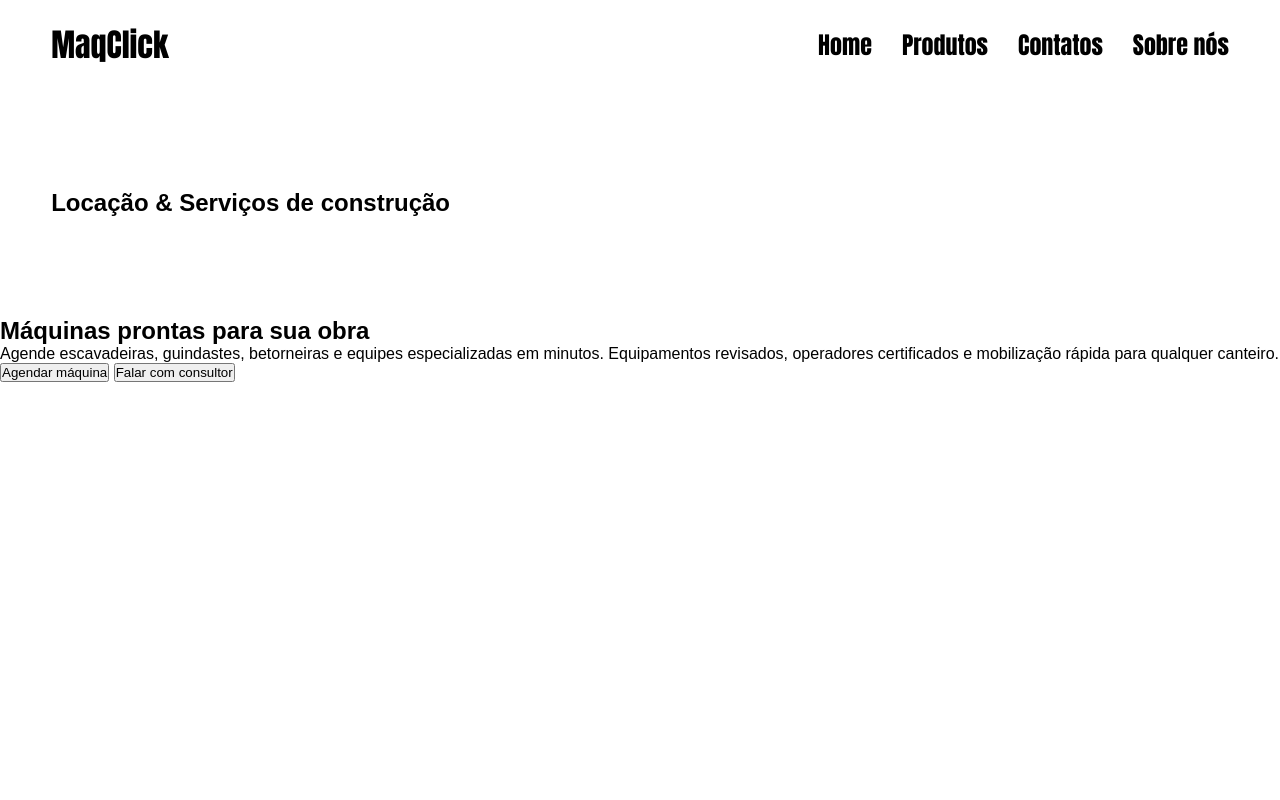
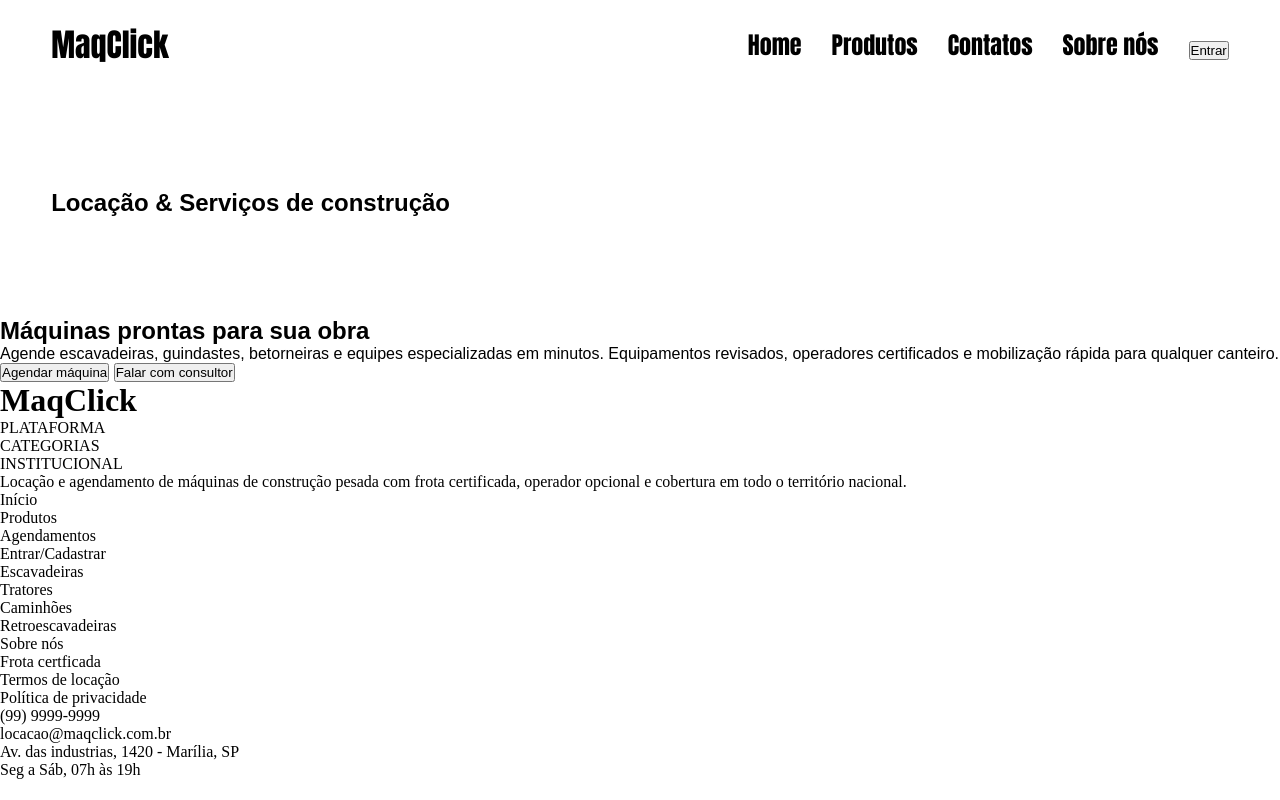
Before and after one commit to Dorival-Camara/Site-em-php, a plain HTML site: page maquinas/public/index.html in a window 1280 px wide. Drawn offline with Linux system fonts and the light colour scheme; files whose address does not match are found by name.

Commit message:
Update index.html

```diff
--- a/maquinas/public/index.html
+++ b/maquinas/public/index.html
@@ -23,6 +23,7 @@
                 <li><a href="produtos.html">Produtos</a></li>
                 <li><a href="contatos.html">Contatos</a></li>
                 <li><a href="sobre.html">Sobre nós </a></li>
+                <li><button><a href="login.html">Entrar</a></button></li>
             </ul>
         </div>
     </header>
@@ -40,5 +41,52 @@
 
     </section>
 
+    <footer>
+        <div class="topo-footer">
+            <h1>MaqClick</h1>
+
+            <ul>
+                <li>PLATAFORMA</li>
+                <li>CATEGORIAS</li>
+                <li>INSTITUCIONAL</li>
+            </ul>
+        </div>
+
+        <div class="meio">
+            <p>Locação e agendamento de máquinas de construção pesada com frota certificada, operador opcional e cobertura em todo o território nacional.</p>
+
+            <ul class="plataforma">
+                <li>Início</li>
+                <li>Produtos</li>
+                <li>Agendamentos</li>
+                <li>Entrar/Cadastrar</li>
+            </ul>
+
+            <ul class="categorias">
+                <li>Escavadeiras</li>
+                <li>Tratores</li>
+                <li>Caminhões</li>
+                <li>Retroescavadeiras</li>
+            </ul>
+
+            <ul class="institucionais">
+                <li>Sobre nós</li>
+                <li>Frota certficada</li>
+                <li>Termos de locação</li>
+                <li>Política de privacidade</li>
+            </ul>
+
+        </div>
+
+        <div class="baixo">
+            <ul>
+                <li>(99) 9999-9999</li>
+                <li>locacao@maqclick.com.br</li>
+                <li>Av. das industrias, 1420 - Marília, SP</li>
+                <li>Seg a Sáb, 07h às 19h</li>
+            </ul>
+        </div>
+    </footer>
+
 </body>
 </html>
```
